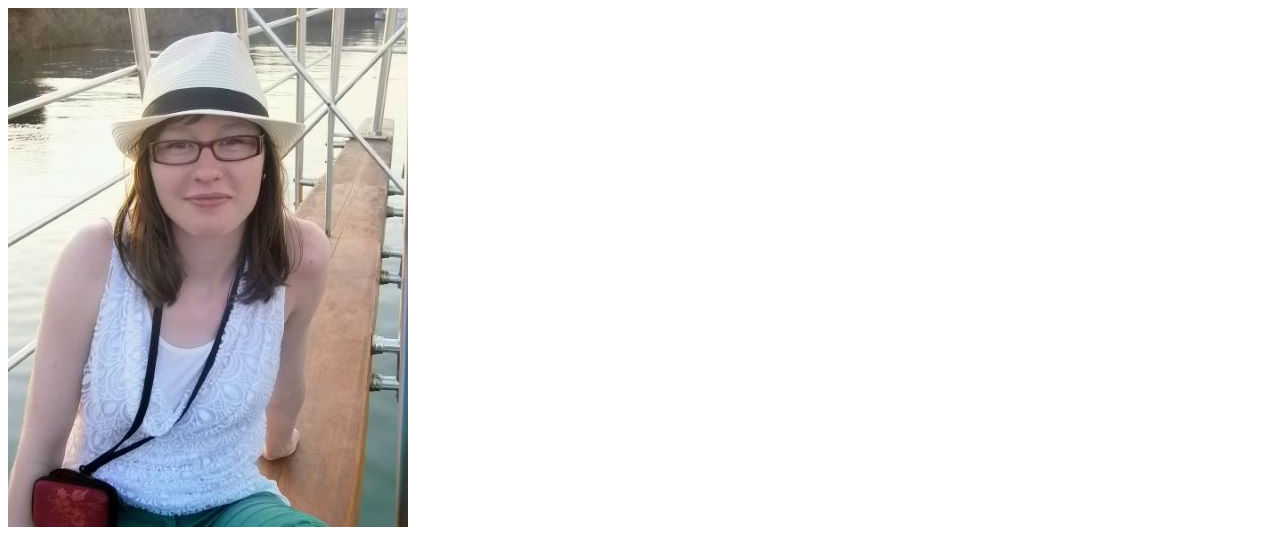
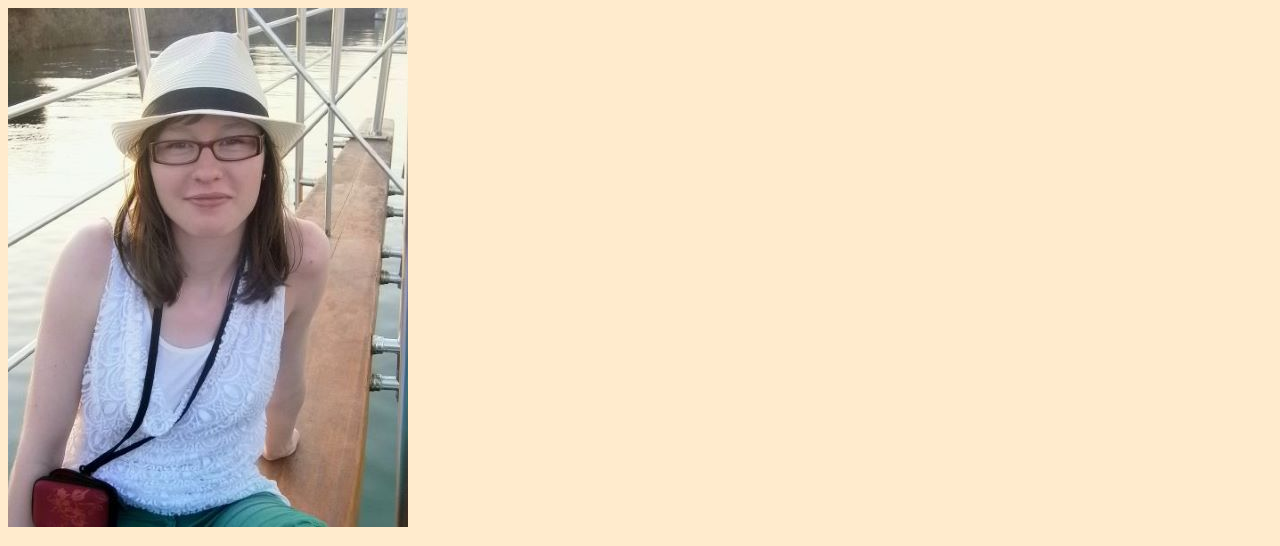
Before and after one commit to AHen-C0de/personal-website, a plain HTML site: page index.html in a window 1280 px wide. Shown: the top 546 px of the page. Drawn offline with Linux system fonts and the light colour scheme.

Commit message:
add style.css and set background color

```diff
--- a/index.html
+++ b/index.html
@@ -5,6 +5,7 @@
     <meta charset="UTF-8" />
     <meta http-equiv="X-UA-Compatible" content="IE=edge" />
     <meta name="viewport" content="width=device-width, initial-scale=1.0" />
+    <link rel="stylesheet" href="style.css" />
     <title>Angela</title>
   </head>
   <header>
--- /dev/null
+++ b/style.css
@@ -0,0 +1,3 @@
+body {
+  background-color: blanchedalmond;
+}
```
